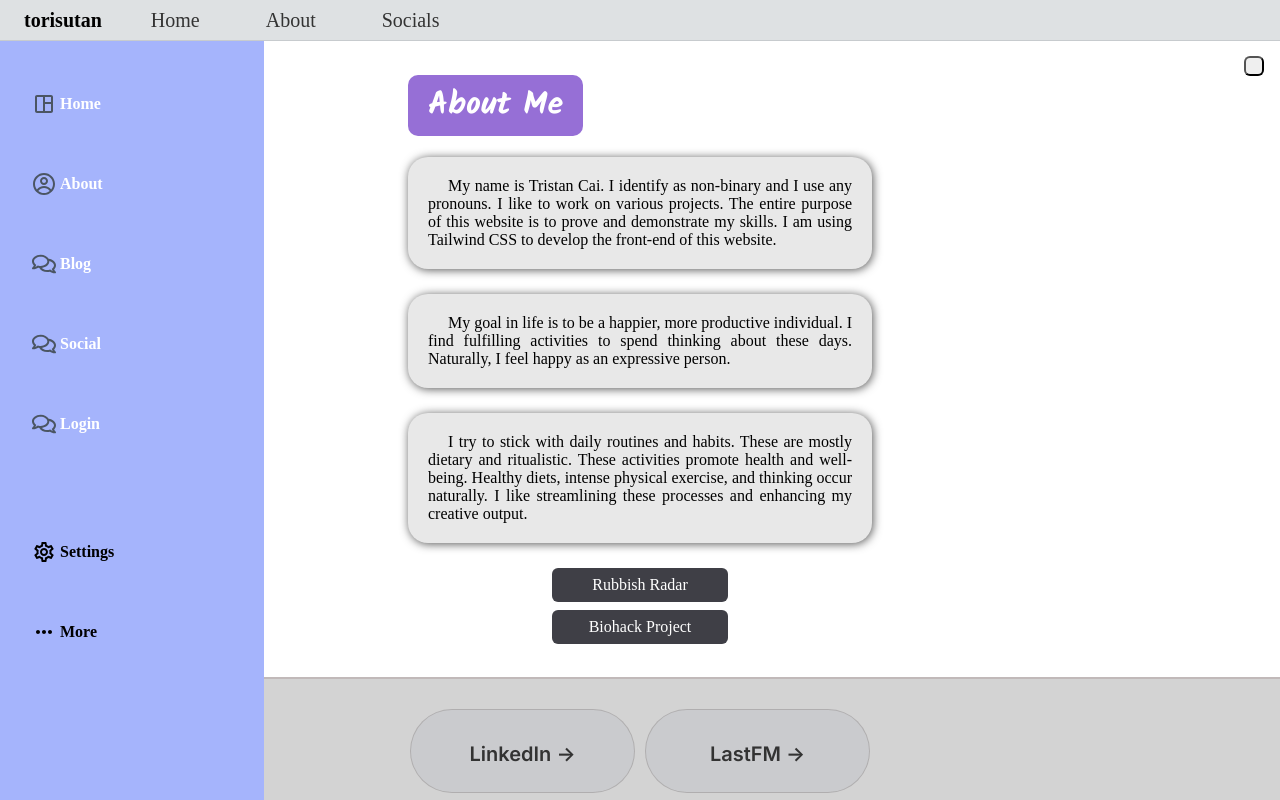
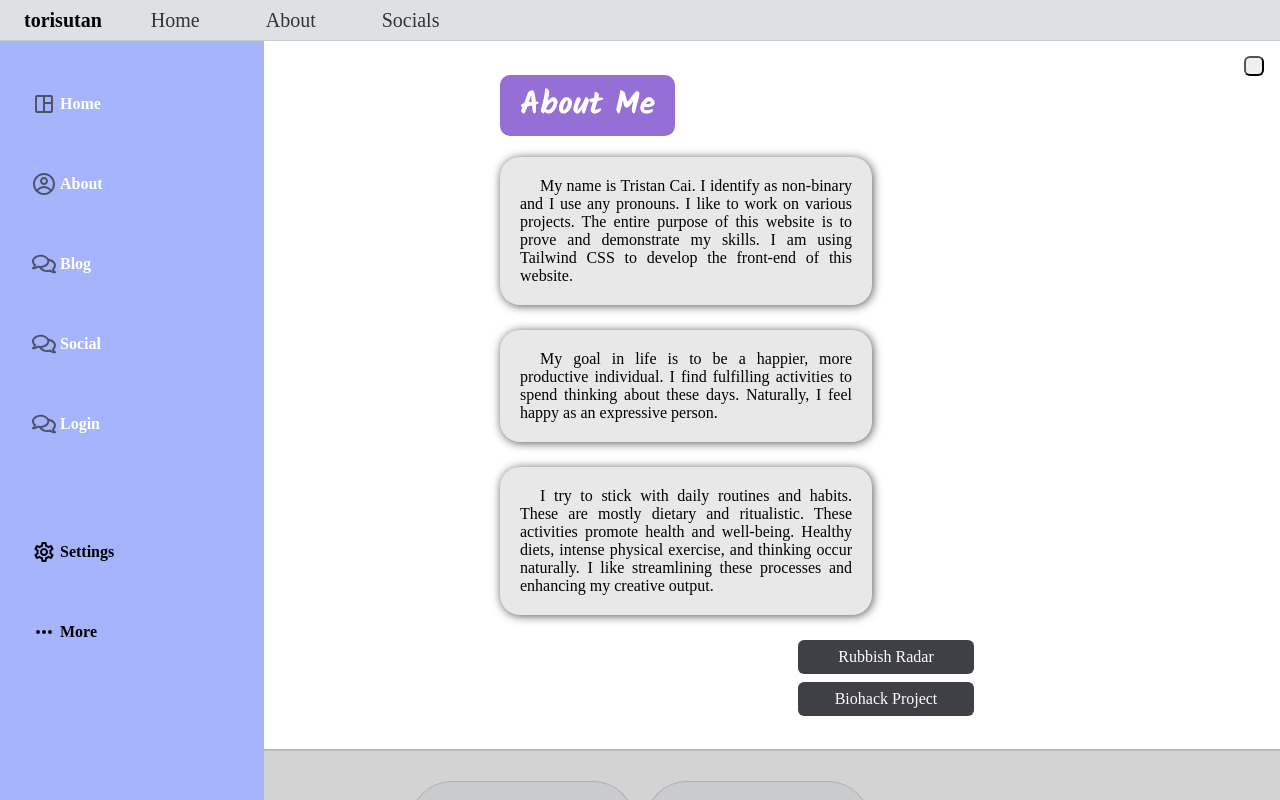
Before and after one commit to torisutansan02/torisutansan, a Next.js app: page /about in a window 1280 px wide. Shown: the top 800 px of the page. Built offline with nearby package versions, Linux system fonts and the light colour scheme; a web font is replaced by a local one.

Commit message:
Adding all new files

```diff
--- a/components/Navbar.js
+++ b/components/Navbar.js
@@ -6,13 +6,13 @@ const Navbar = () => {
         <div className = {styles.navbar}>
             <h1> torisutan </h1>
             <ul className = {styles.links}>
-                <li>
+                <li className = "listNav">
                     <Link className = "hover:text-sky-500" href = "/"> Home </Link>
                 </li>
-                <li>
+                <li className = "listNav">
                     <Link className = "hover:text-sky-500" href = "/about"> About </Link>
                 </li>
-                <li>
+                <li className = "listNav">
                     <Link className = "hover:text-sky-500" href = "/socials"> Socials </Link>
                 </li>
             </ul>
--- a/styles/globals.css
+++ b/styles/globals.css
@@ -51,7 +51,7 @@ a {
   text-decoration: none;
 }
 
-li {
+.listNav {
   list-style: none;
 }
 
@@ -132,6 +132,7 @@ footer {
   body {
     font-family: "Klee One";
     margin-top: 75px;
+    margin-left: 500px;
   }
 
   .body {
@@ -149,15 +150,9 @@ footer {
     color: black;
     background-color: #E8E8E8;
     padding: 20px;
-    margin-left: 400px;
     margin-right: 400px;
     border-radius: 20px;
     box-shadow: 1px 1px 10px #555555;
-  }
-
-  .visible {
-    margin-left: 400px;
-    margin-right: 400px;
   }
 
   .heading {
@@ -166,7 +161,6 @@ footer {
     background-color: #966fd6;
     color: white;
     padding: 5px;
-    margin-left: 400px;
     margin-right: 400px;
     padding-left: 20px;
     padding-right: 20px;
@@ -175,16 +169,11 @@ footer {
 }
 
 @media (min-width: 1024px) {
-  h5{
-    margin-left: 400px;
-  }
   p {
-    margin-left: 400px;
     margin-right: 400px;
   }
 
   ul {
-    margin-left: 400px;
     margin-right: 400px;
   }
 }
```
Also changed, not shown: blog/firstpost.md (+1 -1 lines), blog/secondpost.md (+5 -4 lines).
